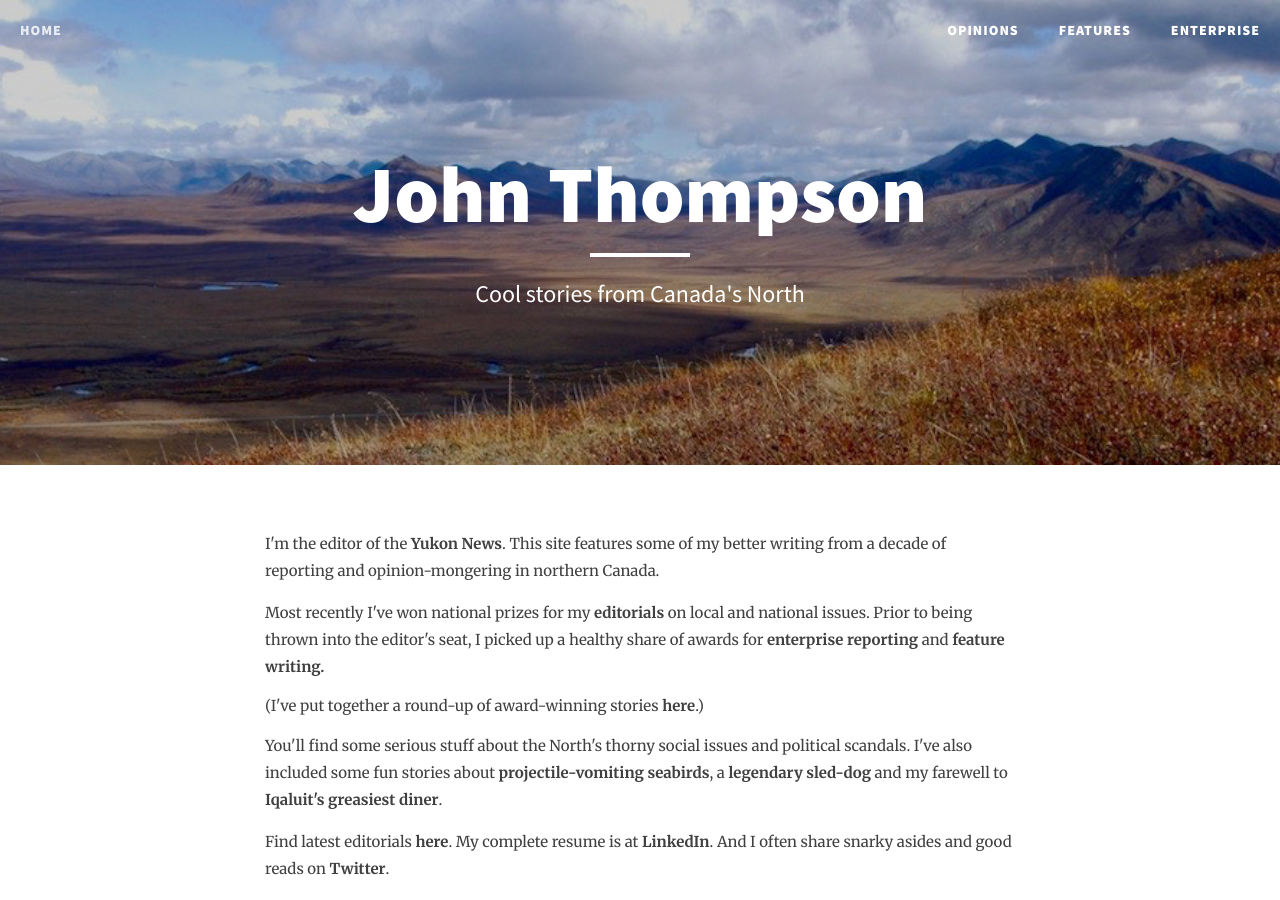
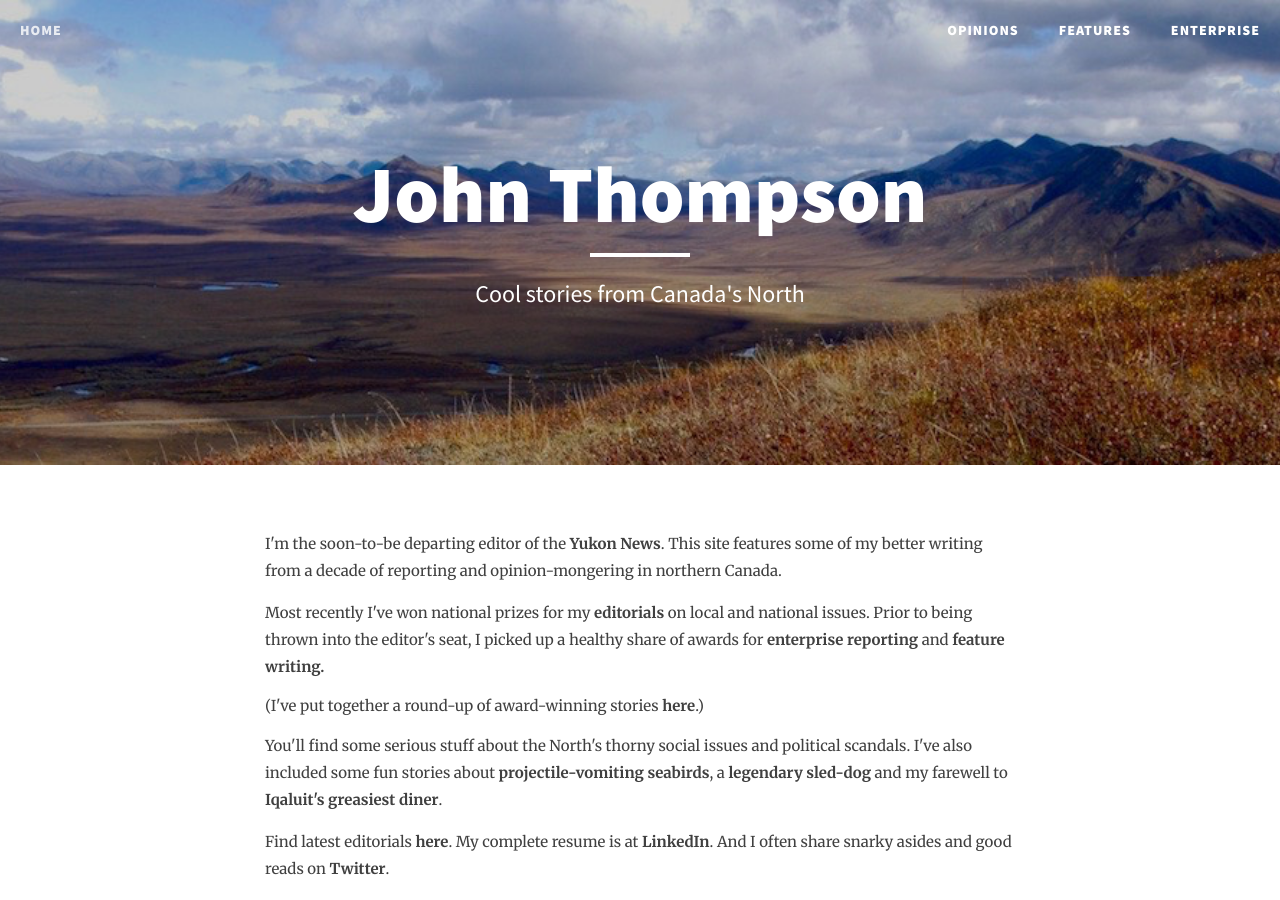
Before and after one commit to johngthompson/johngthompson.github.io, a Jekyll site: the page built from index.html, in a window 1280 px wide and 900 px high. Built offline with Jekyll 4.4.1, drawn with Linux system fonts in a browser that asks for light colours; the list of posts is cut into pages by our own code.

Commit message:
Update index.html

```diff
--- a/index.html
+++ b/index.html
@@ -3,7 +3,7 @@
 description: "Cool stories from Canada's North"
 ---
 
-<p>I'm the editor of the <a href="http://yukon-news.com">Yukon News</a>. This site features some of my better writing from a decade of reporting and opinion-mongering in northern Canada.</p>
+<p>I'm the soon-to-be departing editor of the <a href="http://yukon-news.com">Yukon News</a>. This site features some of my better writing from a decade of reporting and opinion-mongering in northern Canada.</p>
 
 <p>Most recently I've won national prizes for my <a href="/opinions">editorials</a> on local and national issues. Prior to being thrown into the editor's seat, I picked up a healthy share of awards for <a href="/enterprise">enterprise reporting</a> and <a href="/features">feature writing.</a></p> (I've put together a round-up of award-winning stories <a href="/awards"><b>here</b></a>.)
 
```
